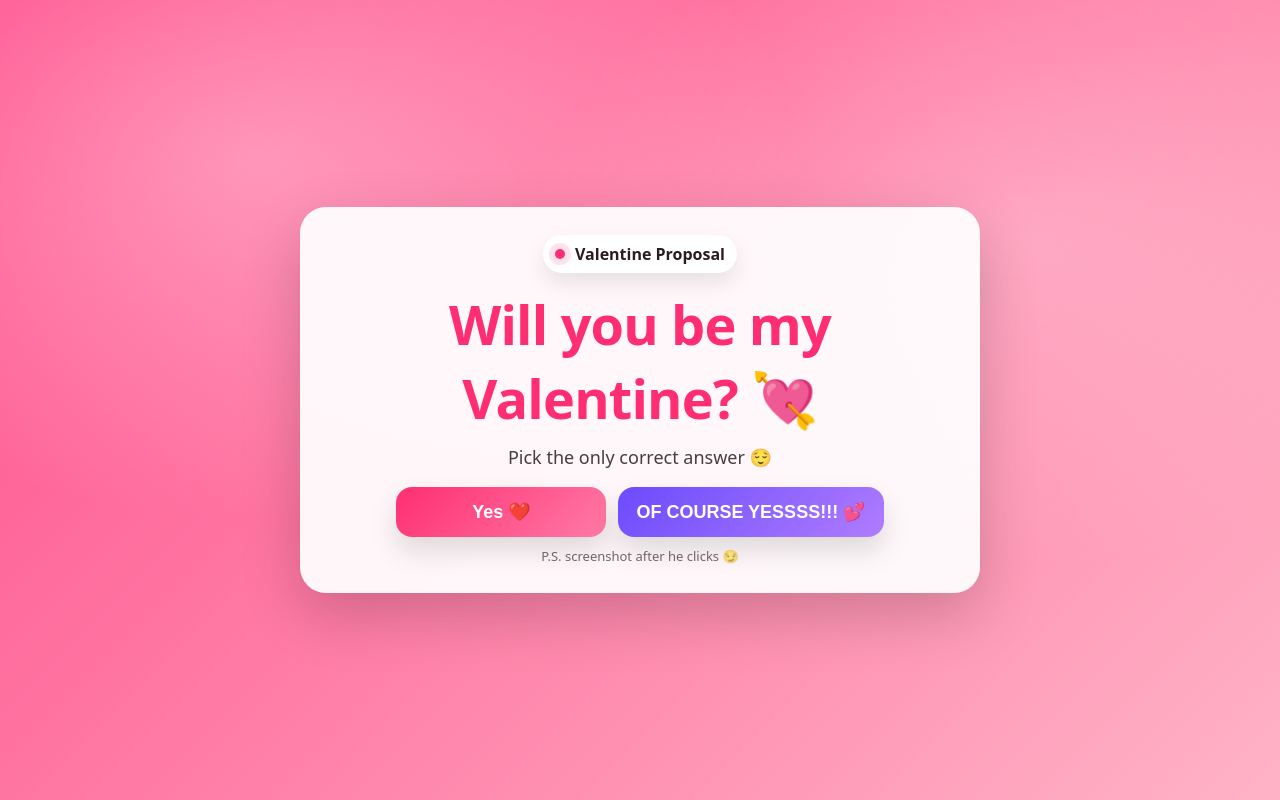
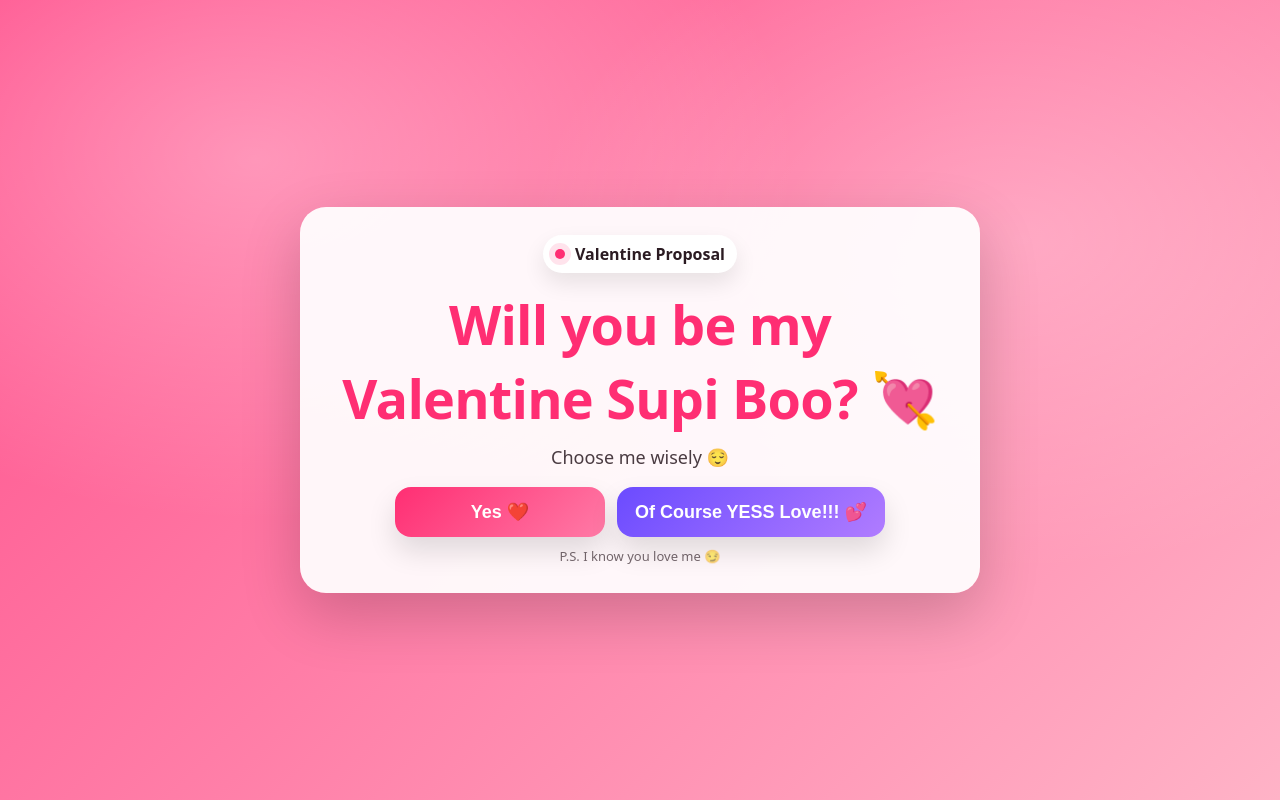
Before and after one commit to ramenme-pixel/valentine, a plain HTML site: page index.html in a window 1280 px wide. Drawn offline with Linux system fonts and the light colour scheme.

Commit message:
Update index.html

```diff
--- a/index.html
+++ b/index.html
@@ -123,16 +123,16 @@
   <main class="card">
     <div class="tag"><span class="dot"></span> Valentine Proposal</div>
 
-    <h1>Will you be my Valentine? 💘</h1>
-    <p class="sub">Pick the only correct answer 😌</p>
+    <h1>Will you be my Valentine Supi Boo? 💘</h1>
+    <p class="sub"> Choose me wisely 😌</p>
 
     <div class="btns">
       <button class="yes" onclick="celebrate()">Yes ❤️</button>
-      <button class="yesss" onclick="celebrate()">OF COURSE YESSSS!!! 💕</button>
+      <button class="yesss" onclick="celebrate()"> Of Course YESS Love!!! 💕</button>
     </div>
 
-    <div class="result" id="result">YAYYY!! You’re Mine &lt;3</div>
-    <div class="small">P.S. screenshot after he clicks 😏</div>
+    <div class="result" id="result">YAYYY!! You’ll always be Mine &lt;3</div>
+    <div class="small">P.S. I know you love me 😏</div>
   </main>
 
   <script>
```
